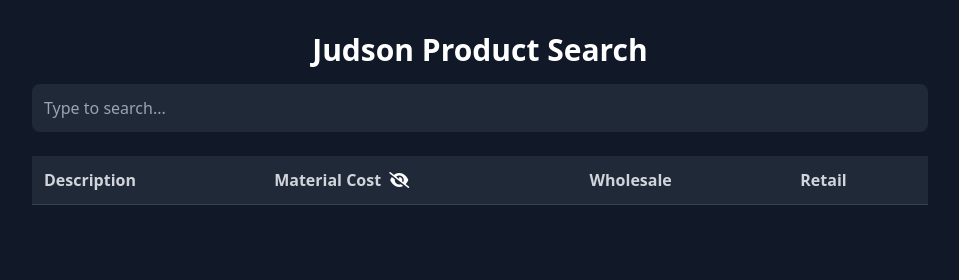
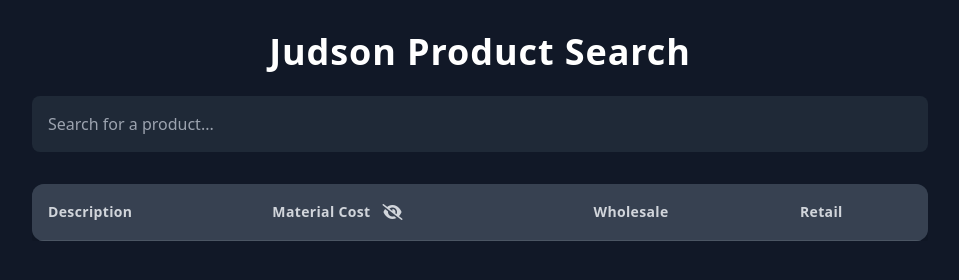
Before and after one commit to jcsia87/quick-price, a website: page public/index.html in a window 1280 px wide. Shown: the whole page, without its empty margins (160-1119 px from the left). Drawn offline with nearby package versions, Linux system fonts and the light colour scheme.

Commit message:
Minor ui improvements

```diff
--- a/public/index.html
+++ b/public/index.html
@@ -5,38 +5,48 @@
   <meta name="viewport" content="width=device-width, initial-scale=1.0" />
   <title>Judson Product Search</title>
   <script src="https://cdn.tailwindcss.com"></script>
-  <!-- Font Awesome for eye icon -->
   <link rel="stylesheet" href="https://cdnjs.cloudflare.com/ajax/libs/font-awesome/6.5.0/css/all.min.css" />
   <style>
     .blurred {
-      filter: blur(5px);
+      filter: blur(6px);
+      transition: filter 0.3s ease;
     }
     .eye-icon {
       background: none;
       border: none;
-      color: white;
+      color: inherit;
       cursor: pointer;
       font-size: 1rem;
+      display: flex;
+      align-items: center;
+      padding: 0.25rem;
+      border-radius: 0.375rem;
+    }
+    .eye-icon:hover,
+    .eye-icon:focus {
+      background-color: rgba(255, 255, 255, 0.1);
+      outline: none;
     }
   </style>
 </head>
 <body class="bg-gray-900 text-white min-h-screen px-4 py-8">
-  <header class="max-w-4xl mx-auto mb-6">
-    <h1 class="text-3xl font-bold text-center mb-4">Judson Product Search</h1>
+  <header class="max-w-4xl mx-auto mb-8">
+    <h1 class="text-4xl font-bold text-center mb-6 tracking-wide">Judson Product Search</h1>
     <input
       type="text"
       id="searchInput"
-      class="w-full p-3 rounded-lg bg-gray-800 text-white placeholder-gray-400 focus:outline-none focus:ring-2 focus:ring-blue-500"
-      placeholder="Type to search..."
+      class="w-full p-4 rounded-lg bg-gray-800 text-white placeholder-gray-400 focus:outline-none focus:ring-2 focus:ring-blue-500 transition"
+      placeholder="Search for a product..."
     />
   </header>
 
   <main class="max-w-4xl mx-auto overflow-x-auto">
-    <table class="w-full text-left border-collapse">
-      <thead class="bg-gray-800 text-gray-300">
+    <div class="rounded-xl overflow-hidden shadow-lg">
+      <table class="w-full text-left border-collapse bg-gray-800">
+        <thead class="bg-gray-700 text-gray-300">
           <tr>
-          <th class="p-3 border-b border-gray-700">Description</th>
-          <th class="p-3 border-b border-gray-700">
+            <th class="p-4 border-b border-gray-600 text-sm font-semibold tracking-wide">Description</th>
+            <th class="p-4 border-b border-gray-600 text-sm font-semibold tracking-wide">
               <div class="flex items-center gap-2">
                 <span>Material Cost</span>
                 <button onclick="toggleBlur()" title="Toggle Blur" class="eye-icon">
@@ -44,17 +54,26 @@
                 </button>
               </div>
             </th>
-          <th class="p-3 border-b border-gray-700">Wholesale</th>
-          <th class="p-3 border-b border-gray-700">Retail</th>
+            <th class="p-4 border-b border-gray-600 text-sm font-semibold tracking-wide">Wholesale</th>
+            <th class="p-4 border-b border-gray-600 text-sm font-semibold tracking-wide">Retail</th>
           </tr>
         </thead>
         <tbody id="resultTableBody" class="divide-y divide-gray-700">
-        <!-- Dynamic rows go here -->
+          <!-- Dynamic rows will be inserted here -->
         </tbody>
       </table>
+    </div>
   </main>
 
-  <!-- Script files -->
+  <script>
+    function toggleBlur() {
+      const rows = document.querySelectorAll('#resultTableBody td:nth-child(2)');
+      const icon = document.getElementById('eyeIcon');
+      rows.forEach(cell => cell.classList.toggle('blurred'));
+      icon.classList.toggle('fa-eye');
+      icon.classList.toggle('fa-eye-slash');
+    }
+  </script>
   <script src="script.js"></script>
 </body>
 </html>
```
Also changed, not shown: 1 other file. Lines whose indentation alone changed are shown as unchanged.
